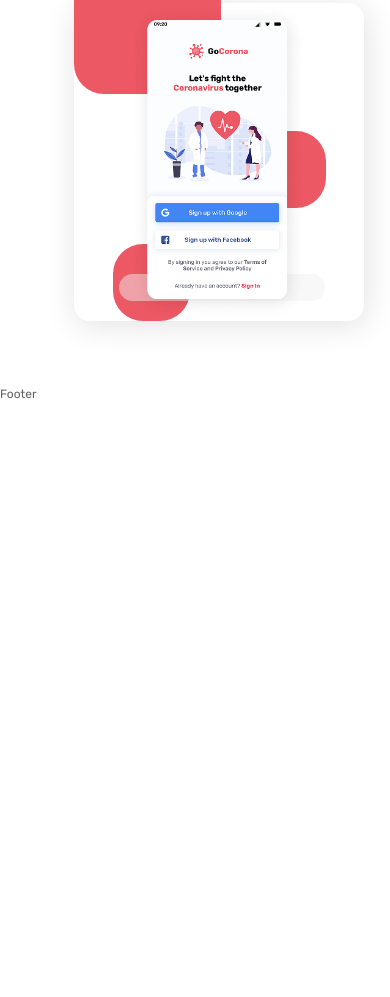
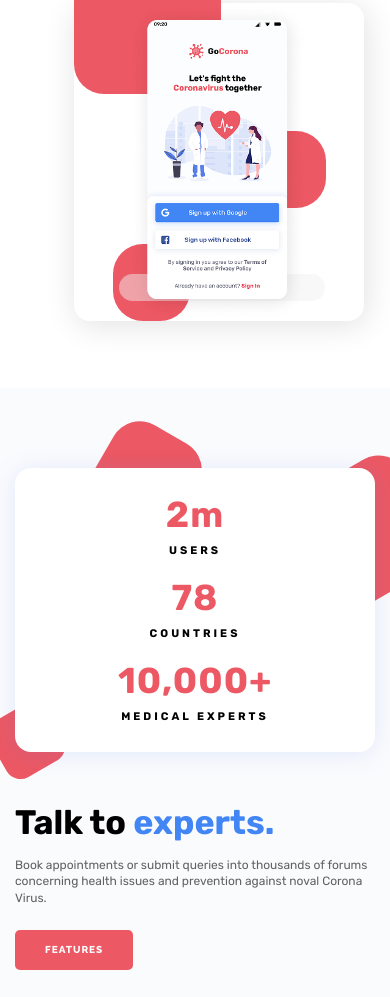
Before and after one commit to lyalinvs/GoCorona, a plain HTML site: page index.html in a window 390 px wide. Shown: the part 993-1990 px from the top of the page. Before the commit the page ends 1393 px from the top, so only its background shows below. Drawn offline with Linux system fonts and the light colour scheme.

Commit message:
блок experts + адаптив

```diff
--- a/css/style.css
+++ b/css/style.css
@@ -496,3 +496,138 @@ body{
 		width: 290px;
 	}
 }
+
+/* --------------------------------------------------- */
+.experts {
+	background-color: #FAFBFD;
+	padding: 103px 0px 116px 0px;
+}
+.experts__container {
+}
+.experts__statistics {
+}
+.experts__block-text{
+	max-width: 400px;
+}
+.experts__body{
+	display: flex;
+	align-items: center;
+}
+.experts__content{
+	flex: 0 1 50%;
+	padding: 0px 20px 0px 0px;
+}
+.experts__video{
+	flex: 0 1 50%;
+	padding: 0px 0px 30% 0px; /*тем самым видео будет адаптивно*/
+	position: relative;
+}
+.experts__video iframe{
+	position: absolute;
+	width: 100%;
+	height: 100%;
+	top: 0;
+	left: 0;
+}
+@media (max-width: 767.98px){
+	.experts{
+		padding: 80px 0px 30px 0px;
+	}
+	.experts__body{
+		align-items: stretch; /*если оставить align-items: center; то блок видео не отображается*/
+		flex-direction: column;
+	}
+	.experts__video{
+		padding: 0px 0px 58% 0px;
+	}
+	.experts__content{
+		padding: 0;
+		margin: 0px 0px 30px 0px;
+	}
+}
+
+.statistics-experts {
+	max-width: 655px;
+	margin: 0 auto;
+	position: relative;
+}
+.statistics-experts__body {
+	background-color: #fff;
+	box-shadow: 0 2px 24px 0 rgba(88, 126, 236, 0.15);
+	border-radius: 16px;
+	position: relative;
+	z-index: 2;
+	margin: 0px 0px 80px 0px;
+}
+.statistics-experts__decor {
+	position: absolute;
+	background: #ec5863;
+	border-radius: 30px;
+}
+.statistics-experts__decor--1 {
+	width: 65px;
+	height: 65px;
+	transform: rotate(-30deg);
+	bottom: -21px;
+	left: -21px;
+	border-radius: 16px;
+}
+.statistics-experts__decor--2 {
+	width: 97px;
+	height: 97px;
+	right: 50%;
+	top: -40px;
+	transform: rotate(30deg);
+}
+.statistics-experts__decor--3 {
+	width: 128px;
+	height: 128px;
+	right: -55px;
+	top: 0;
+	transform: rotate(-30deg);
+}
+
+.body-statistics-experts {
+	padding: 25px 80px;
+	display: flex;
+	align-items: center;
+}
+.body-statistics-experts__item {
+	flex: 0 1 25%;
+	text-align: center;
+}
+.body-statistics-experts__item:last-child { /*последний элемент шире других*/
+	flex: 0 1 50%;
+}
+.body-statistics-experts__value {
+	font-weight: 700;
+	font-size: 36px;
+	line-height: 1.2;
+	letter-spacing: 1px;
+	color: #ec5863;
+	margin-bottom: 5px;
+}
+.body-statistics-experts__text {
+	font-weight: bold;
+	font-size: 11px;
+	line-height: 1.8;
+	letter-spacing: 3px;
+	text-transform: uppercase;
+	color: #000;
+}
+@media (max-width: 767.98px){
+	.statistics-experts__body {
+		margin: 0px 0px 50px 0px;
+	}
+	.body-statistics-experts {
+		padding: 25px;
+	}
+}
+@media (max-width: 767.98px){
+	.body-statistics-experts {
+		flex-direction: column;
+	}
+	.body-statistics-experts__item:not(:last-child) {
+		margin: 0px 0px 15px 0px;
+	}
+}
--- a/index.html
+++ b/index.html
@@ -63,7 +63,7 @@
 			<section class="stay-safe">
 				<div class="stay-safe__container">
 					<div class="stay-safe__media">
-						<div class="media-stay-safe"> <!-- по макету картинку не центру -->
+						<div class="media-stay-safe"> <!-- по макету картинку не по центру -->
 							<div class="media-stay-safe__image">
 								<img src="./img/app.png" alt="Приложение">
 							</div>
@@ -85,6 +85,45 @@
 					</div>
 				</div>
 			</section>
+			<section class="experts">
+				<div class="experts__container">
+					<div class="experts__statistics statistics-experts">
+						<div class="statistics-experts__body body-statistics-experts">
+							<div class="body-statistics-experts__item">
+								<div class="body-statistics-experts__value">2m</div>
+								<div class="body-statistics-experts__text">Users</div>
+							</div>
+							<div class="body-statistics-experts__item">
+								<div class="body-statistics-experts__value">78</div>
+								<div class="body-statistics-experts__text">Countries</div>
+							</div>
+							<div class="body-statistics-experts__item">
+								<div class="body-statistics-experts__value">10,000+</div>
+								<div class="body-statistics-experts__text">Medical experts</div>
+							</div>
+						</div>
+						<div class="statistics-experts__decor statistics-experts__decor--1"></div>
+						<div class="statistics-experts__decor statistics-experts__decor--2"></div>
+						<div class="statistics-experts__decor statistics-experts__decor--3"></div>
+					</div>
+					<div class="experts__body">
+						<div class="experts__content">
+							<div class="experts__block-text block-text"><!-- этот БЭМ блок будет повторяться дальше -->
+								<h2 class="block-text__title block-text__title--blue">
+									Talk to <span>experts.</span>
+								</h2>
+								<div class="block-text__text">
+									Book appointments or submit queries into thousands of forums concerning health issues and prevention against noval Corona Virus.
+								</div>
+								<a href="" class="block-text__button button">Features</a>
+							</div>
+						</div>
+						<div class="experts__video">
+							<iframe src="https://rutube.ru/play/embed/ee2fcb0c581d5ac1ff1518a4c491738f/" frameBorder="0" allow="clipboard-write; autoplay" webkitAllowFullScreen mozallowfullscreen allowFullScreen></iframe>
+						</div>
+					</div>
+				</div>
+			</section>
 		</main>
 		<footer class="footer">
 			Footer
```
